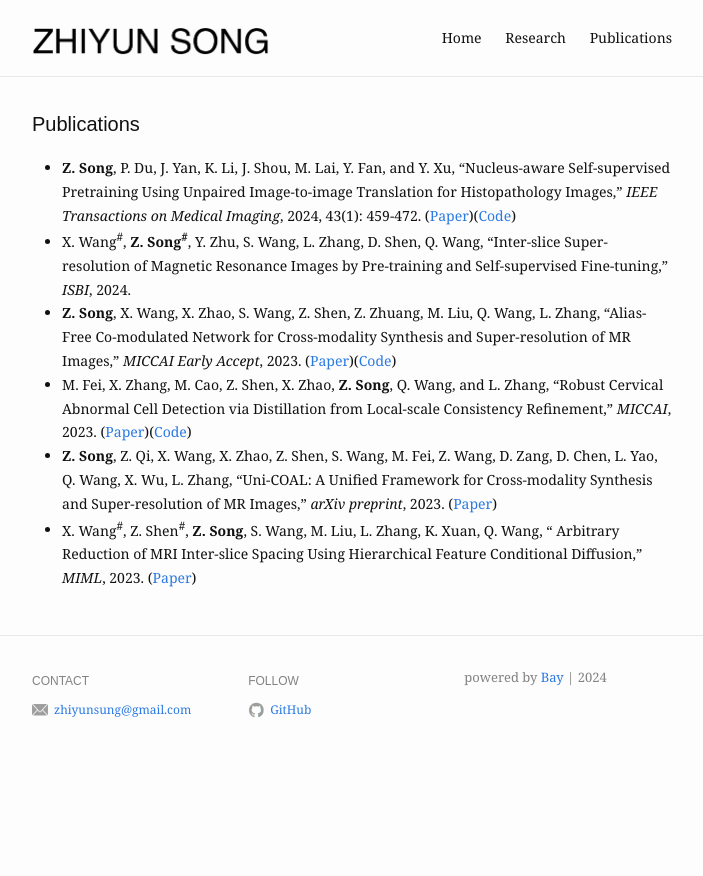
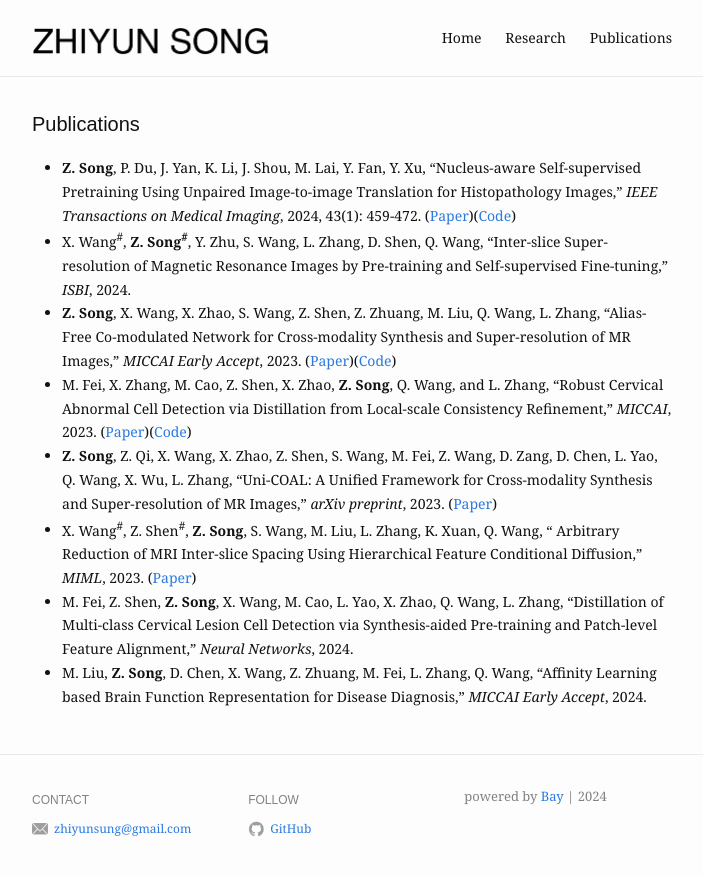
Before and after one commit to zhiyuns/zhiyuns.github.io, a Jekyll site: the page built from publications.md, in a window 1280 px wide. Shown: the top 876 px of the page, without its empty margins (288-991 px from the left). Built offline with Jekyll 4.4.1, drawn with Linux system fonts in a browser that asks for light colours.

Commit message:
update pubs

```diff
--- a/publications.md
+++ b/publications.md
@@ -4,10 +4,12 @@ title: Publications
 slug: /publications
 ---
 
-- **Z. Song**, P. Du, J. Yan, K. Li, J. Shou, M. Lai, Y. Fan, and Y. Xu, “Nucleus-aware Self-supervised Pretraining Using Unpaired Image-to-image Translation for Histopathology Images,” *IEEE Transactions on Medical Imaging*, 2024, 43(1): 459-472. ([Paper](https://ieeexplore.ieee.org/document/10234386))([Code](https://github.com/zhiyuns/UNITPathSSL))
+- **Z. Song**, P. Du, J. Yan, K. Li, J. Shou, M. Lai, Y. Fan, Y. Xu, “Nucleus-aware Self-supervised Pretraining Using Unpaired Image-to-image Translation for Histopathology Images,” *IEEE Transactions on Medical Imaging*, 2024, 43(1): 459-472. ([Paper](https://ieeexplore.ieee.org/document/10234386))([Code](https://github.com/zhiyuns/UNITPathSSL))
 - X. Wang<sup>#</sup>, **Z. Song<sup>#</sup>**, Y. Zhu, S. Wang, L. Zhang, D. Shen, Q. Wang, “Inter-slice Super-resolution of Magnetic Resonance Images by Pre-training and Self-supervised Fine-tuning,” *ISBI*, 2024.
 - **Z. Song**, X. Wang, X. Zhao, S. Wang, Z. Shen, Z. Zhuang, M. Liu, Q. Wang, L. Zhang, “Alias-Free Co-modulated Network for Cross-modality Synthesis and Super-resolution of MR Images,” *MICCAI Early Accept*, 2023. ([Paper](https://link.springer.com/chapter/10.1007/978-3-031-43999-5_7))([Code](https://github.com/zhiyuns/AFCM))
 - M. Fei, X. Zhang, M. Cao, Z. Shen, X. Zhao, **Z. Song**, Q. Wang, and L. Zhang, “Robust Cervical Abnormal Cell Detection via Distillation from Local-scale Consistency Refinement,” *MICCAI*, 2023. ([Paper](https://link.springer.com/chapter/10.1007/978-3-031-43987-2_63))([Code](https://github.com/feimanman/Cervical-Abnormal-Cell-Detection))
 - **Z. Song**, Z. Qi, X. Wang, X. Zhao, Z. Shen, S. Wang, M. Fei, Z. Wang, D. Zang, D. Chen, L. Yao, Q. Wang, X. Wu, L. Zhang, “Uni-COAL: A Unified Framework for Cross-modality Synthesis and Super-resolution of MR Images,” *arXiv preprint*, 2023. ([Paper](https://arxiv.org/abs/2311.08225))
 - X. Wang<sup>#</sup>, Z. Shen<sup>#</sup>, **Z. Song**, S. Wang, M. Liu, L. Zhang, K. Xuan, Q. Wang, “
 Arbitrary Reduction of MRI Inter-slice Spacing Using Hierarchical Feature Conditional Diffusion,” *MIML*, 2023. ([Paper](https://link.springer.com/chapter/10.1007/978-3-031-45673-2_3))
+- M. Fei, Z. Shen, **Z. Song**, X. Wang, M. Cao, L. Yao, X. Zhao, Q. Wang, L. Zhang, “Distillation of Multi-class Cervical Lesion Cell Detection via Synthesis-aided Pre-training and Patch-level Feature Alignment,” *Neural Networks*, 2024.
+- M. Liu, **Z. Song**, D. Chen, X. Wang, Z. Zhuang, M. Fei, L. Zhang, Q. Wang, “Affinity Learning based Brain Function Representation for Disease Diagnosis,” *MICCAI Early Accept*, 2024.
```
Also changed, not shown: index.md (+2 -1 lines).
